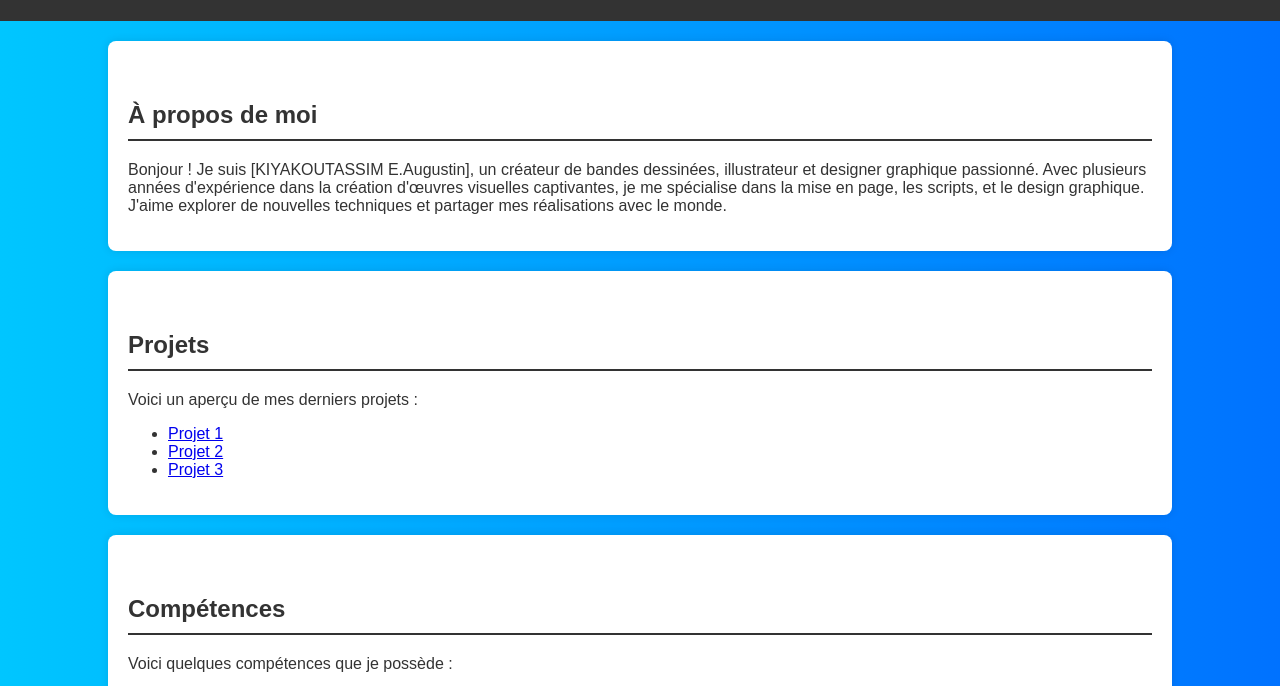
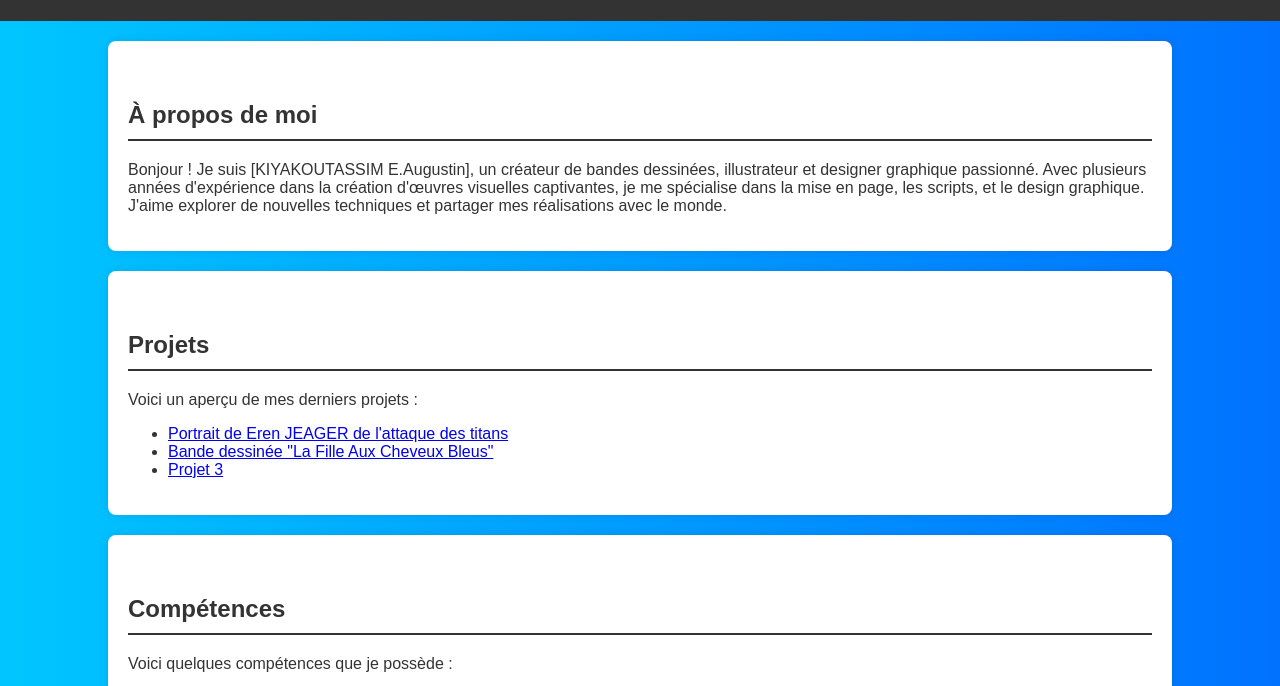
Before and after one commit to August-Moh/K.E.A.M, a plain HTML site: page index.html in a window 1280 px wide. Shown: the part 99-785 px from the top of the page. Drawn offline with Linux system fonts and the light colour scheme.

Commit message:
Update index.html

```diff
--- a/index.html
+++ b/index.html
@@ -76,8 +76,8 @@
     <h2 class="section-title">Projets</h2>
     <p>Voici un aperçu de mes derniers projets :</p>
     <ul>
-        <li><a href=" https://payhip.com/DREAMHOUSEtg">Projet 1</a></li>
-        <li><a href=" https://payhip.com/DREAMHOUSEtg">Projet 2</a></li>
+        <li><a href=" https://payhip.com/DREAMHOUSEtg">Portrait de Eren JEAGER de l'attaque des titans</a></li>
+        <li><a href=" https://payhip.com/DREAMHOUSEtg">Bande dessinée "La Fille Aux Cheveux Bleus"</a></li>
         <li><a href="https://payhip.com/cdn-cgi/image/format=auto,width=120/https://pe56d.s3.amazonaws.com/o_1hmmvl6hgq06qbcjs8ncuf6q16.png">Projet 3</a></li>
     </ul>
 </div>
```
